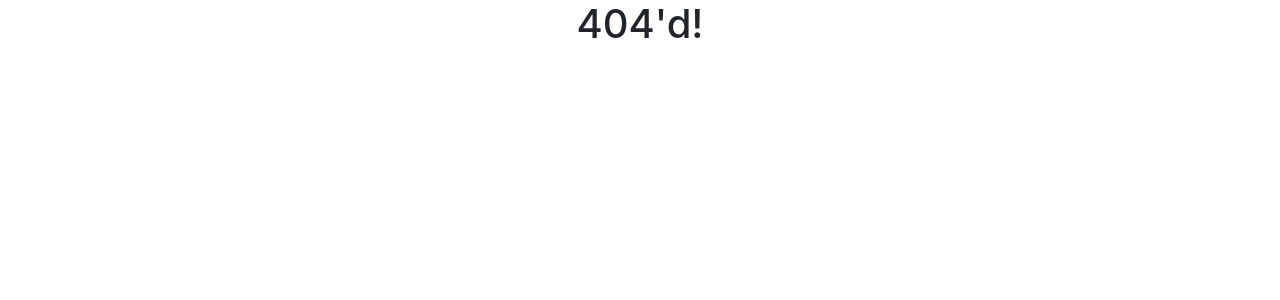
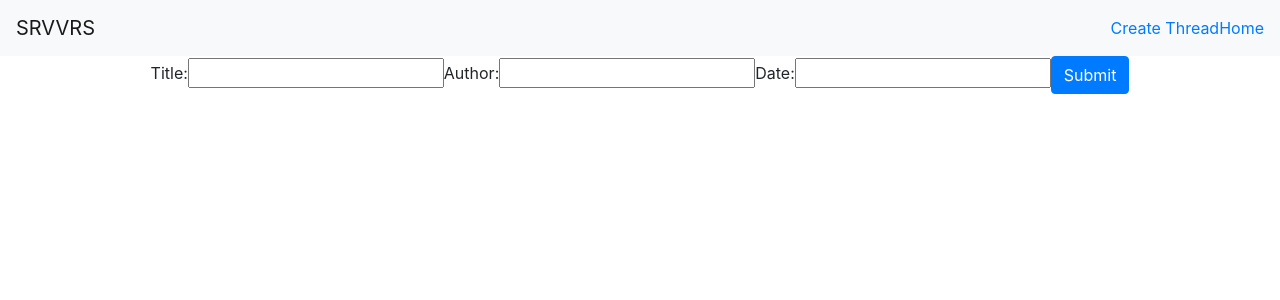
Before and after one commit to EricMTodd/project-4, a React (Create React App) app in the folder forumsite_react/: page /new in a window 1280 px wide. Shown: the top 300 px of the page. Built offline with nearby package versions, Linux system fonts and the light colour scheme; no server answers.

Commit message:
updating master branch with working thread creation.

```diff
--- a/forumsite_react/src/App.js
+++ b/forumsite_react/src/App.js
@@ -1,7 +1,8 @@
 import React, { Component } from 'react';
 import './App.css';
 import MainContainer from "./MainContainer";
-import { Route, Switch } from "react-router-dom";
+import CreateThread from "./components/CreateThread/createThread.jsx";
+import { Route, Switch, Link } from "react-router-dom";
 
 const My404 = () => {
   return (
@@ -16,7 +17,7 @@ class App extends Component {
     return (
       <div className="App">
        <Switch>
-         <Route exact path="/" component={MainContainer}/>
+         <Route path="/" component={MainContainer}/>
          <Route component={My404} />
        </Switch>
       </div>
--- a/forumsite_react/src/MainContainer.jsx
+++ b/forumsite_react/src/MainContainer.jsx
@@ -5,6 +5,7 @@ import EditPost from "./components/EditPost/edit.jsx"
 import CreateThread from "./components/CreateThread/createThread.jsx"
 import Threads from "./components/Threads/threads.jsx"
 import Nav from "./components/Nav/nav.jsx"
+import { Route, Switch, Link } from "react-router-dom";
 
 
 class MainContainer extends Component {
@@ -38,16 +39,17 @@ class MainContainer extends Component {
         });
     }
     getThreads = async() => {
-        const threads = await fetch ("http://localhost:8000/threads", {
+        const threads = await fetch ("http://localhost:8000/threads/", {
             method: "GET"
         });
         const threadsJson = await threads.json();
         return threadsJson
     }
     addThread = async (thread, e) =>{
+        console.log("this is thread", thread)
         e.preventDefault();
         try {
-            const createThread = await fetch("http://localhost:8000/threads", {
+            const createThread = await fetch("http://localhost:8000/threads/", {
             //TBD to change
                 method: "POST",
                 body: JSON.stringify(thread),
@@ -55,14 +57,16 @@ class MainContainer extends Component {
                     "Content-Type": "application/json"
                 }
             });
+            console.log("this is created thread", createThread)
             const parsedResponse = await createThread.json();
+            console.log("this is parsed response", parsedResponse)
             this.setState({threads: [...this.state.threads, parsedResponse.data]})
         } catch(err){
             console.log(err)
         }
     }
     getPosts = async() => {
-        const posts = await fetch ("http://localhost:8000/posts", {
+        const posts = await fetch ("http://localhost:8000/posts/", {
             method: "GET"
         });
         const postsJson = await posts.json();
@@ -71,7 +75,7 @@ class MainContainer extends Component {
     addPost = async (post, e) =>{
         e.preventDefault();
         try {
-            const createPost = await fetch("http://localhost:8000/posts", {
+            const createPost = await fetch("http://localhost:8000/posts/", {
             //TBD to change
                 method: "POST",
                 body: JSON.stringify(post),
@@ -91,7 +95,7 @@ class MainContainer extends Component {
 
         try {
 
-            const deletePost = await fetch("http://localhost:8000/posts" + id, {
+            const deletePost = await fetch("http://localhost:8000/posts/" + id, {
                 //TBD to change
                 method: 'DELETE'
             });
@@ -119,7 +123,7 @@ class MainContainer extends Component {
     closeAndEdit = async (e) => {
         e.preventDefault();
         try{
-            const editResponse = await fetch('http://localhost:8000/posts' + this.state.editPostId,{
+            const editResponse = await fetch('http://localhost:8000/posts/' + this.state.editPostId,{
                 //^^^^ to be changed
                 method: "PUT",
                 body: JSON.stringify(this.state.postToEdit),
@@ -156,13 +160,37 @@ class MainContainer extends Component {
         });
     }
     render(){
+
         return(
             <div>
-                <Nav />
-                <Threads addThread={this.addThread} posts = {this.state.posts} deletePost={this.deletePost} showModal={this.showModal} threads = {this.state.threads}/>
+                 <Nav history={this.history} addThread={this.addThread} />
+
+                 <div>
+                    <Route exact path="/home/" render ={(props) => {
+                        return(
+                            <div>
+                                <Threads {...props} posts = {this.state.posts} deletePost={this.deletePost} showModal={this.showModal} threads = {this.state.threads}
+                                 />
+                            </div>
+                        )
+                    }}
+                    />
+                    <Route exact path ="/new/"
+                    render={(props) => {
+                     return (
+                         <div>
+                            <CreateThread {...props}
+                            addThread = {this.addThread}
+                            />
+                         </div>
+                     )
+                    }}
+                    />
                 {/* <CreatePost addPost={this.addPost}/>
                 {this.state.showEdit ? <EditPost closeAndEdit={this.closeAndEdit} handleFormChange={this.handleFormChange} movieToEdit={this.state.movieToEdit}/> : null} */}
+                </div>
             </div>
+
         );
     }
 }
--- a/forumsite_react/src/components/CreateThread/createThread.jsx
+++ b/forumsite_react/src/components/CreateThread/createThread.jsx
@@ -18,7 +18,7 @@ class CreateThread extends Component{
     render(){
         console.log(this.props, 'this is props')
         return(
-            <form onSubmit={this.props.addThread.bind(null, this.sate)}>
+            <form onSubmit={this.props.addThread.bind(null, this.state)}>
                 <label>
                     Title:
                     <input type="text" name="thread_title" onChange={this.updateThread}/>
--- a/forumsite_react/src/components/Nav/nav.jsx
+++ b/forumsite_react/src/components/Nav/nav.jsx
@@ -1,4 +1,5 @@
 import React from 'react';
+import { Route, Switch, Link } from "react-router-dom";
 import {
   Collapse,
   Navbar,
@@ -35,7 +36,10 @@ export default class Example extends React.Component {
           <Collapse isOpen={this.state.isOpen} navbar>
             <Nav className="ml-auto" navbar>
               <NavItem>
-                <NavLink href="#">Create Thread</NavLink>
+                <Link to="/new/" >Create Thread</Link>
+              </NavItem>
+              <NavItem>
+                <Link to="/home/" >Home</Link>
               </NavItem>
             </Nav>
           </Collapse>
--- a/forumsite_react/src/components/Threads/threads.jsx
+++ b/forumsite_react/src/components/Threads/threads.jsx
@@ -9,7 +9,6 @@ const Threads = (props) => {
     const threadsList = props.threads.map((thread, i) => {
         return (
     <div key = {thread.id}>
-    <h1>{thread.id}</h1>
       <Media>
         <Media body>
           <Media heading>
```
Also changed, not shown: 2 other files (tests, documents, lock files or other folders).
